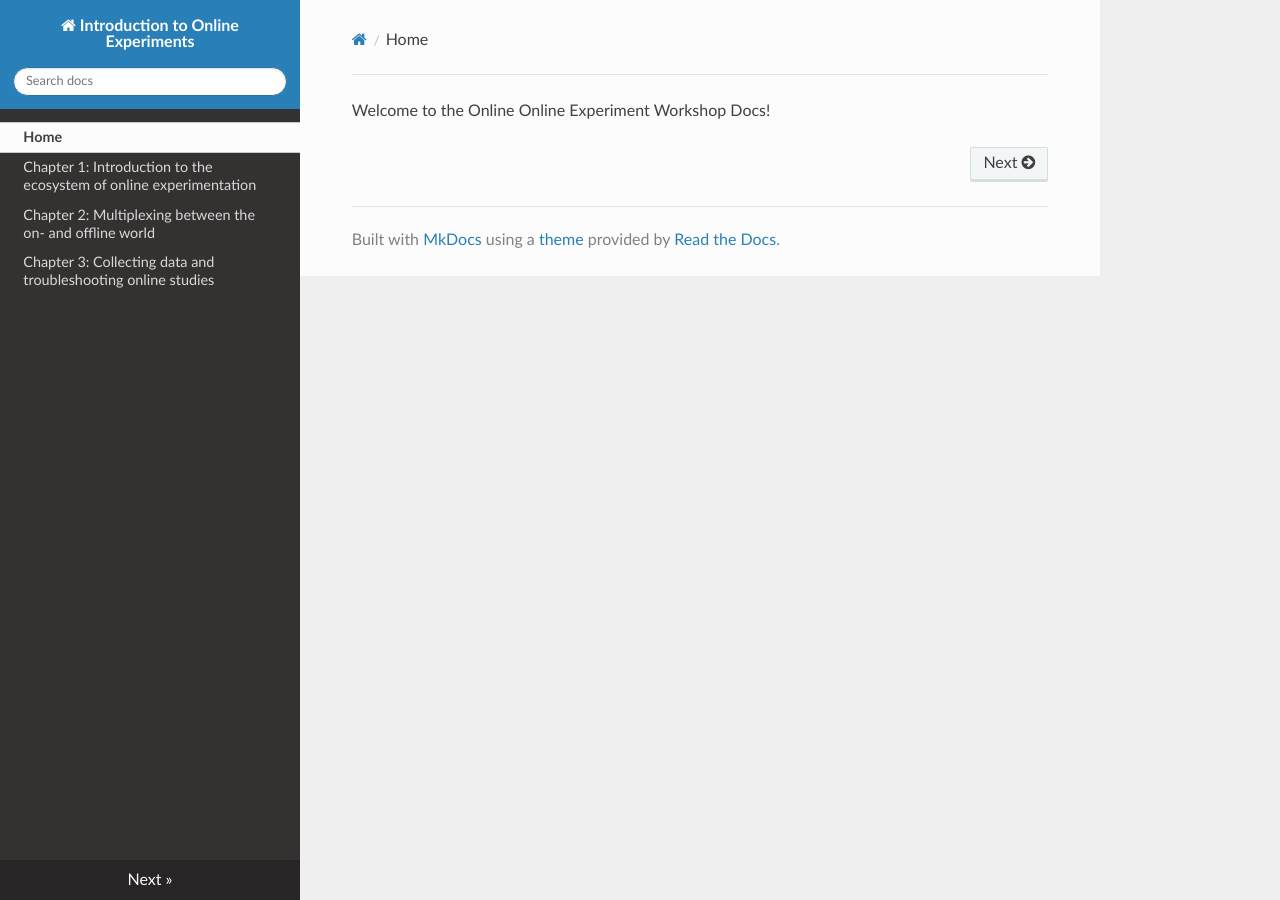
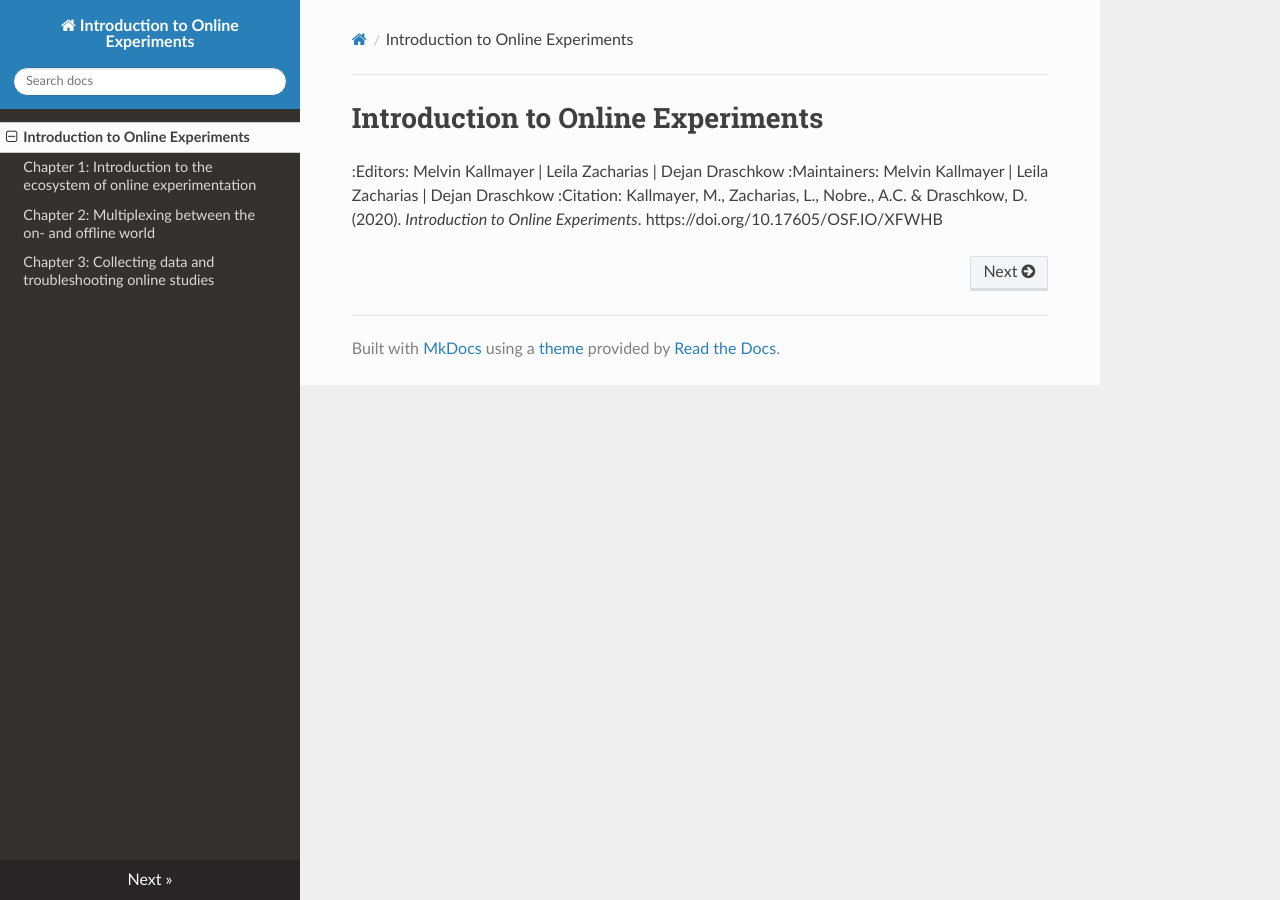
Before and after one commit to onlinews/online_ws, an MkDocs documentation site: the page built from docs/index.md, in a window 1280 px wide. Built offline with MkDocs 1.6.1, drawn with Linux system fonts in a browser that asks for light colours; nearby versions of some CDN libraries.

Commit message:
add contributors

```diff
--- a/docs/index.md
+++ b/docs/index.md
@@ -1 +1,5 @@
-Welcome to the Online Online Experiment Workshop Docs!
+Introduction to Online Experiments
+==================================================================================================
+:Editors: Melvin Kallmayer | Leila Zacharias | Dejan Draschkow
+:Maintainers: Melvin Kallmayer | Leila Zacharias | Dejan Draschkow
+:Citation: Kallmayer, M., Zacharias, L., Nobre., A.C. & Draschkow, D. (2020). *Introduction to Online Experiments*. https://doi.org/10.17605/OSF.IO/XFWHB
```
